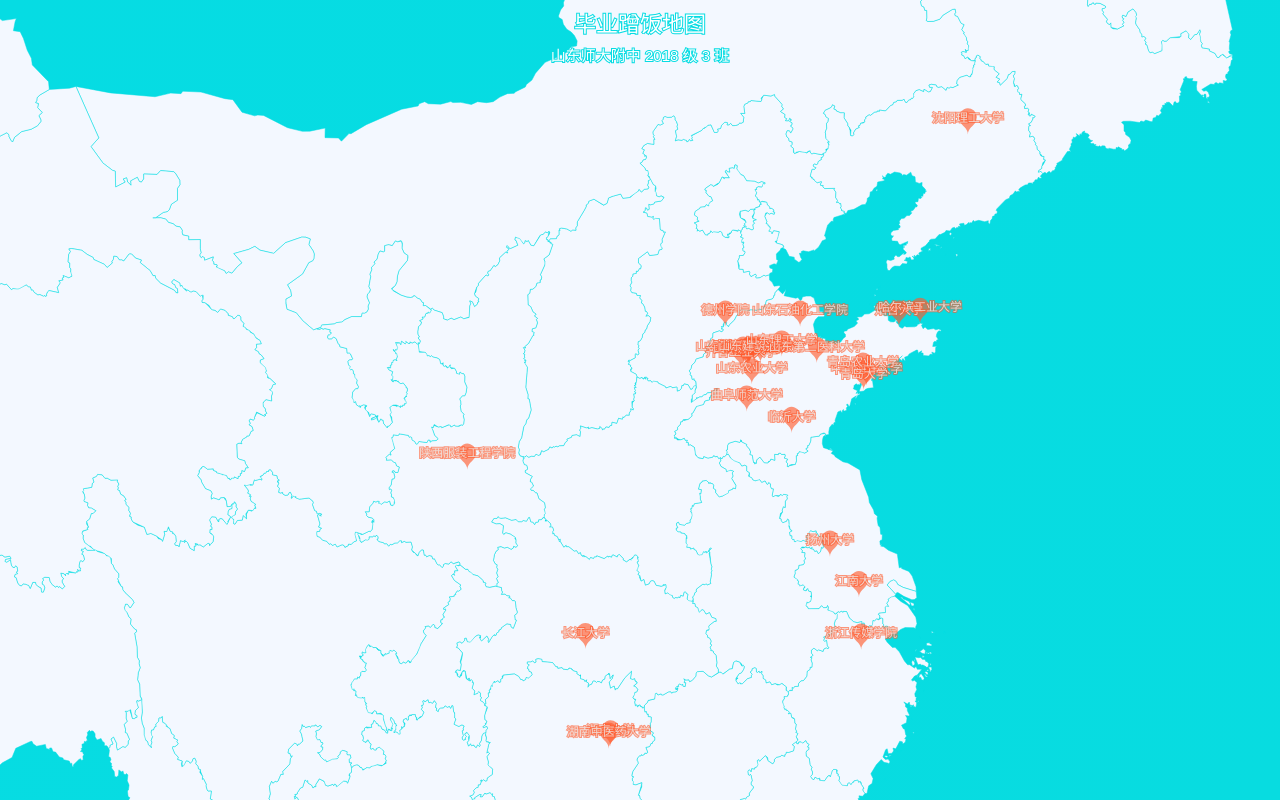
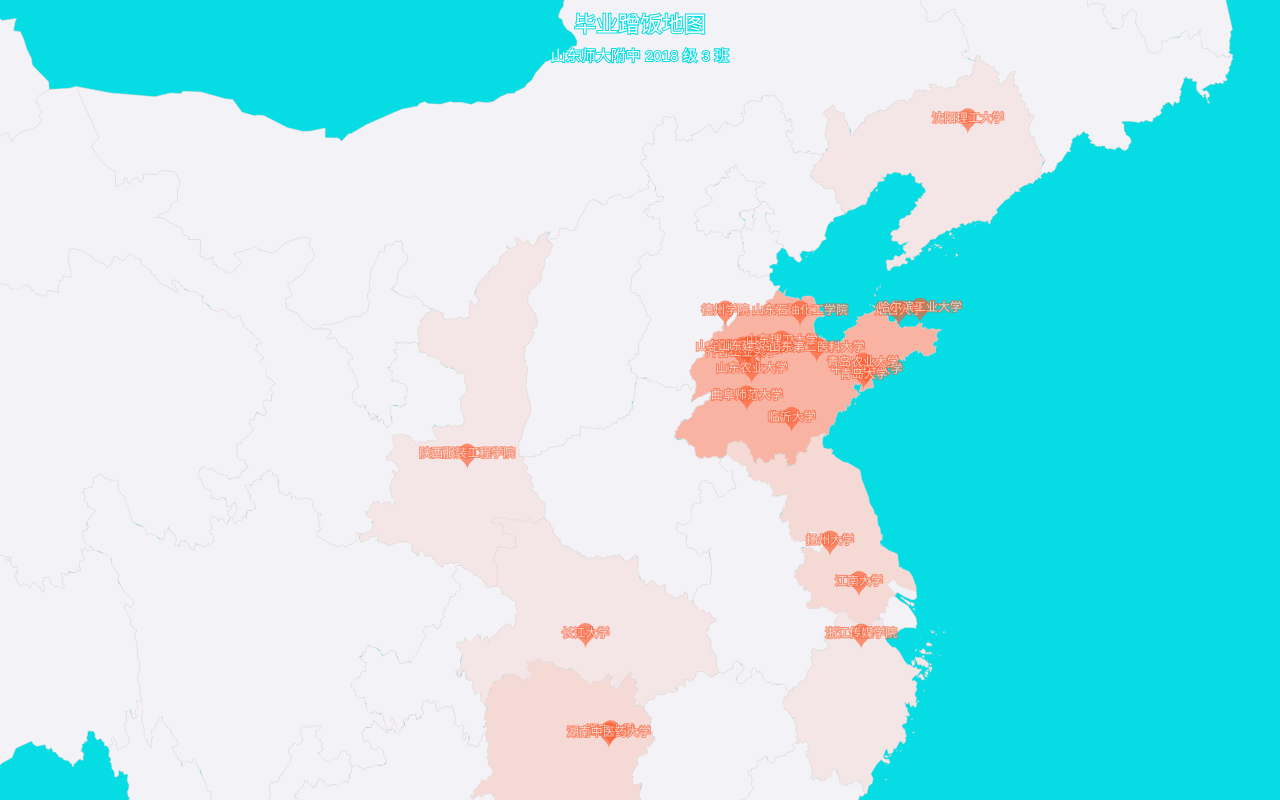
Before and after one commit to Celeslime/class-tri, a plain HTML site: page index.html in a window 1280 px wide. Drawn offline with Linux system fonts and the light colour scheme.

Commit message:
update geo color

```diff
--- a/files/data.js
+++ b/files/data.js
@@ -33,7 +33,7 @@ DATA = [
     { name: '山东第二医科大学', value: ['张沛然','田子萱','张策'], loc: [119.040166,36.672282], city: '山东 潍坊市' },
 ];
 
-var convertData = function () {
+var mapData = {}, dataTemp = function () {
     var res = [];
     for (var i = 0; i < DATA.length; i++) {
         if (DATA[i]['loc']) {
@@ -44,4 +44,15 @@ var convertData = function () {
         }
     }
     return res;
-};
+}();
+
+for(var i=0;i<dataTemp.length;i++){
+    if(dataTemp[i].value[3][0] in mapData)
+        mapData[dataTemp[i].value[3][0]] += dataTemp[i].value[2].length;
+    else
+        mapData[dataTemp[i].value[3][0]] = dataTemp[i].value[2].length;
+    if(dataTemp[i].value[3][1] in mapData)
+        mapData[dataTemp[i].value[3][1]] += dataTemp[i].value[2].length;
+    else
+        mapData[dataTemp[i].value[3][1]] = dataTemp[i].value[2].length;
+}
--- a/files/main.css
+++ b/files/main.css
@@ -2,13 +2,12 @@
 	--mainColor:  #f3f8ff;
 	--textColor:  #ffffff;
 	--borderColor: #06dce3;
-	--backgroundColor:  #08dce0;
 	--spotColor:  #ff5b2ecc;
 	--locSpotColor: #ff2e2ecc;
 	--activeColor: #ffffff;
 }
 body{
-	background: linear-gradient(135deg, var(--borderColor), var(--backgroundColor));
+	background-color: var(--borderColor);
 	margin: 0;
 }
 h4{
--- a/files/main.js
+++ b/files/main.js
@@ -3,6 +3,8 @@ var myChart = echarts.init(chartDom, null, );
 var rootStyles = getComputedStyle(document.documentElement);
 var parentMaps = new Array(); // 维护一个 array，用于记录地图路径
 option = null;
+// myChart.showLoading();
+
 // 把css变量抓过来，方便修改
 var mainColor = rootStyles.getPropertyValue('--mainColor');
 var textColor = rootStyles.getPropertyValue('--textColor');
@@ -29,24 +31,6 @@ var os = function () {
         isPc: isPc
     };
 }();
-
-// var map=echarts.getMap('china').geoJson.features;
-// var mapData = {}, dataTemp = convertData();
-// for(var i=0;i<map.length;i++){
-//     // console.log(map[i].properties.name);
-//     mapData[map[i].properties.name] = 0;
-// }
-// for(var i=0;i<dataTemp.length;i++){
-//     mapData[dataTemp[i].value[3]] += 1;
-// }
-// function getMapData(){
-//     var mapTemp = [];
-//     for(var key in mapData){
-//         mapTemp.push({name:key,value:mapData[key]});
-//     }
-//     console.log(mapTemp);
-//     return mapTemp;
-// }
 
 option = {
     graphic: [{//标题
@@ -125,15 +109,15 @@ option = {
         },
         itemStyle: {
             normal: {
-                areaColor: mainColor,
-                borderColor: borderColor,
-                // borderWidth: 1.05,
+                areaColor: midColor(spotColor, mainColor, 0),
+                borderColor: midColor(spotColor, mainColor, 2/5),
+                // borderWidth: 0,
             },
             emphasis: {
                 areaColor: activeColor,
-                // focus: 'self',
             },
         },
+        regions: getRegionsColor(),
     },
     series: [
         {
@@ -142,7 +126,7 @@ option = {
             encode: {tooltip: [2,3]},
             type: 'scatter',
             coordinateSystem: 'geo',
-            data: convertData(),
+            data: dataTemp,
             symbol: 'pin',
             symbolSize: 30,
             label: {
@@ -150,10 +134,14 @@ option = {
                 show: true,
             },
             itemStyle: {color: spotColor},
+            // emphasis:{
+            //     focus: 'self',//与roam冲突
+            // }
         },
         {
             // name: '定位',
-            encode: {value: 2},
+            dimensions: ['经度','纬度'],
+            encode: {tooltip: [0,1]},
             type: 'scatter',
             coordinateSystem: 'geo',
             data: [],
@@ -163,8 +151,7 @@ option = {
                 formatter: '{b}',
                 show: true,
             },
-            itemStyle: {color: '#ff2e2ecc'},
-
+            itemStyle: {color: locSpotColor},
         },
     ],
     legend: {
@@ -174,6 +161,7 @@ option = {
 if (option && typeof option === "object") {
     changeMap('china');
 }
+
 // 改变地图
 function changeMap(newPlace) {
     if(newPlace != 'china'){
@@ -196,7 +184,6 @@ function changeMap(newPlace) {
 
 // 按下
 myChart.on('click', function (params) {
-    console.log(params);
     if (params.name == '南海诸岛') {
         params.name = '海南';
     }else if (params.name == 'China') {
@@ -240,7 +227,6 @@ myChart.on('click', function (params) {
             changeMap('world');
         }
     }
-    // console.log(params);
 });
 
 // 获取我的位置
@@ -250,7 +236,7 @@ if (navigator.geolocation && os.isPc) {
 function successCallback(position) {
     option.series[1].data.push({
         name: '我的位置',
-        value: [position.coords.longitude, position.coords.latitude,['定位所在位置']]
+        value: [position.coords.longitude.toFixed(4), position.coords.latitude.toFixed(4)]
     });
     myChart.setOption(option);
 }
@@ -282,6 +268,44 @@ function getTable(opt){
     return table;
 }
 
+//获取颜色阶级
+function midColor(color1, color2, weight) {
+    var p = weight > 1 ? 1 : weight < 0 ? 0 : weight;
+    var w1 = 0.04 + p * 0.4;
+    var w2 = 1 - w1;
+    var r1 = parseInt(color1.slice(1, 3), 16);
+    var g1 = parseInt(color1.slice(3, 5), 16);
+    var b1 = parseInt(color1.slice(5, 7), 16);
+    var r2 = parseInt(color2.slice(1, 3), 16);
+    var g2 = parseInt(color2.slice(3, 5), 16);
+    var b2 = parseInt(color2.slice(5, 7), 16);
+    var r = Math.round(r1 * w1 + r2 * w2);
+    var g = Math.round(g1 * w1 + g2 * w2);
+    var b = Math.round(b1 * w1 + b2 * w2);
+    return "#" + ("0" + r.toString(16)).slice(-2) + ("0" + g.toString(16)).slice(-2) + ("0" + b.toString(16)).slice(-2);
+}
+
+//各个地区颜色
+function getRegionsColor(){
+    var regionsColor = [];
+    for(var key in mapData){
+        regionsColor.push({
+            name:key,
+            itemStyle:{
+                normal: {
+                    areaColor: midColor(spotColor, mainColor, mapData[key]/5)
+                },
+            }
+        });
+    }
+    regionsColor.push({    //隐藏海南诸岛
+        name:'南海诸岛',
+        itemStyle:{
+            normal:{opacity:0}
+        }
+    })
+    return regionsColor;
+}
 // 由于拖拽地图也会触发 click 事件，所以这里判断一下鼠标按下和抬起的位置坐标变化
 // var downX, downY;
 // $('#main').mousedown(function (e) {
```
